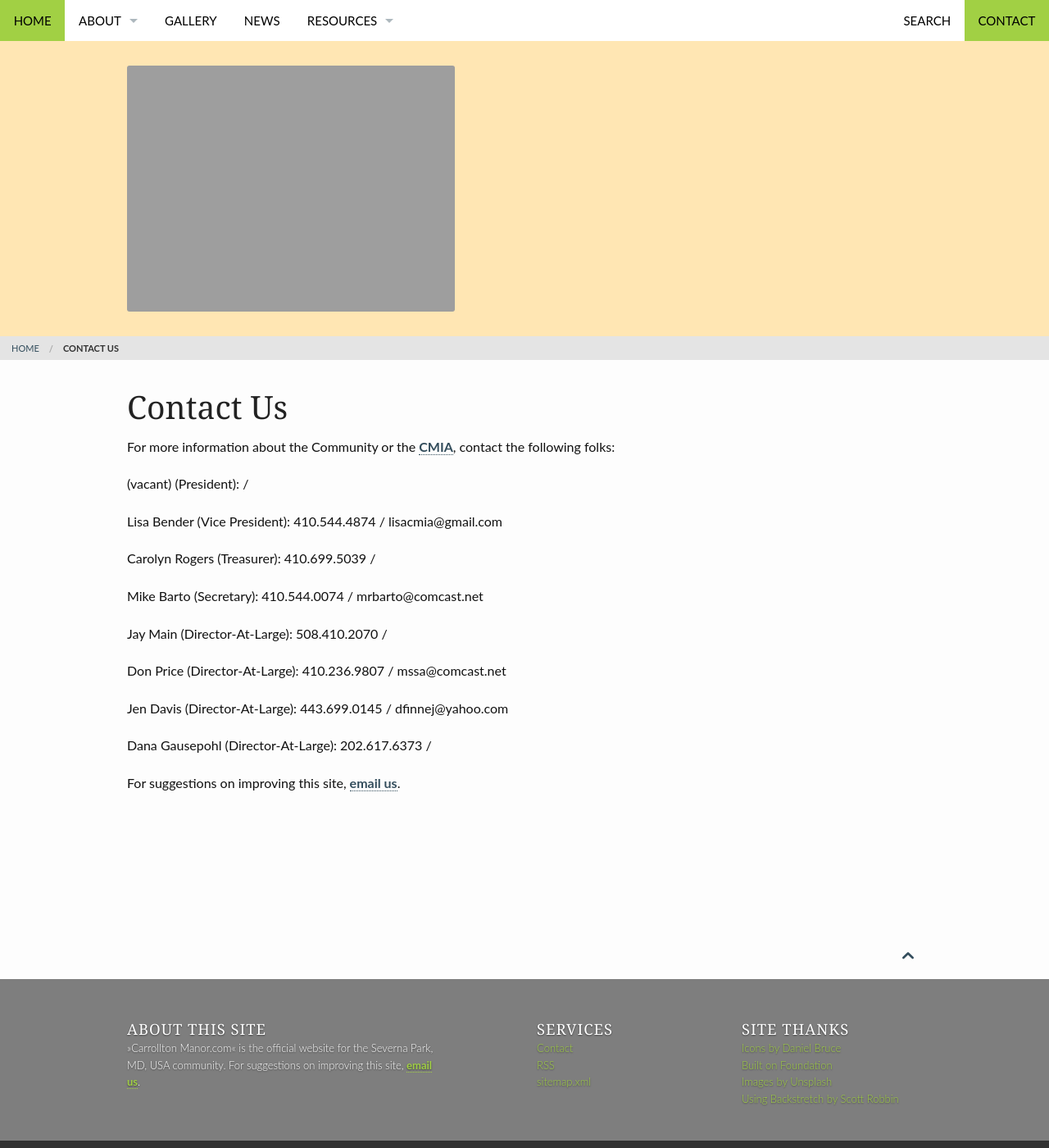
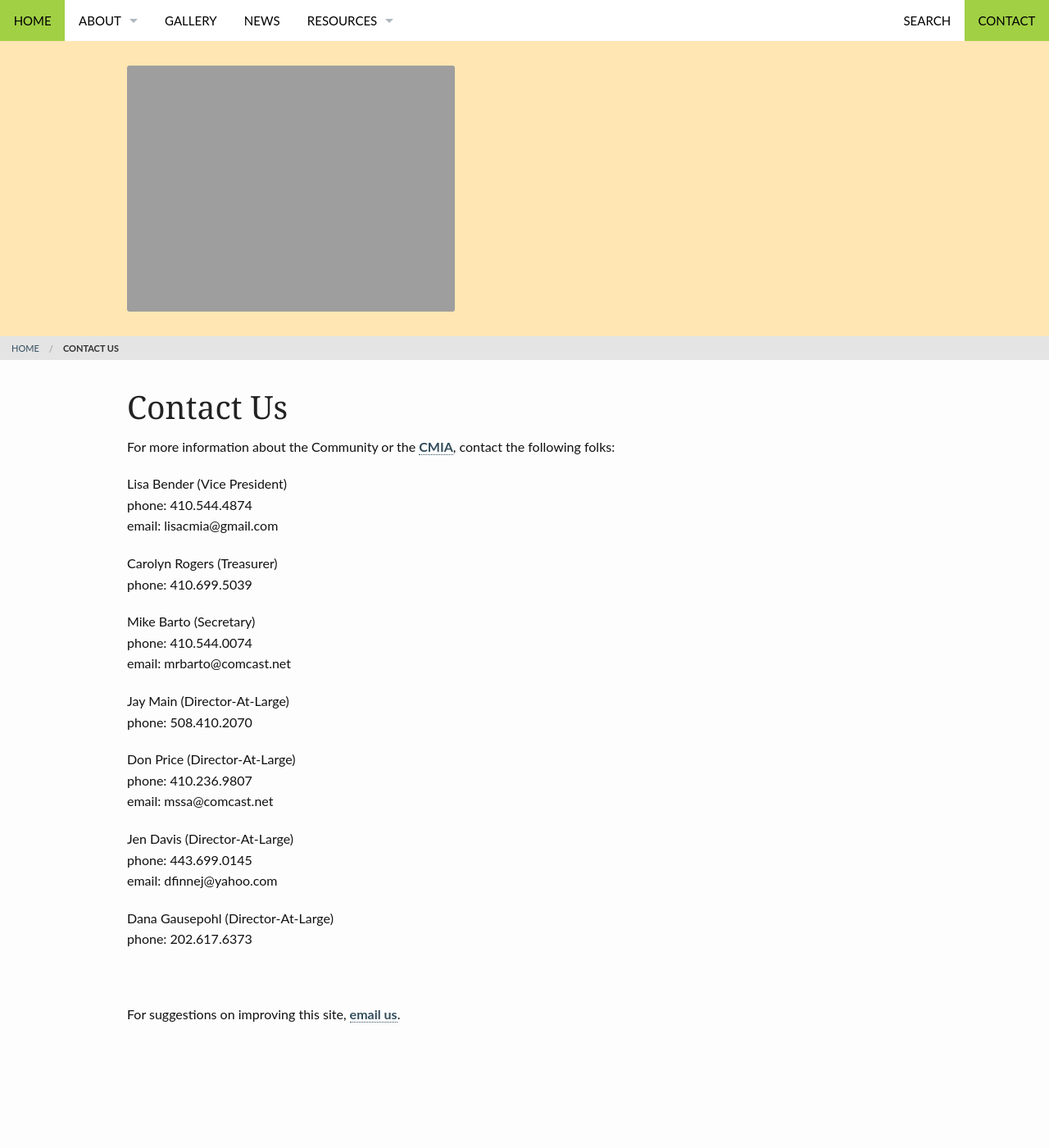
Before and after one commit to carrolltonmanor/carrolltonmanor.github.io, a Jekyll site: the page built from pages/contact.md, in a window 1280 px wide and 1400 px high. Shown: the whole window at 82% size. Built offline with Jekyll 4.4.1, drawn with Linux system fonts in a browser that asks for light colours.

Commit message:
cleaned up presentation of board on contact page

```diff
--- a/_data/people.yml
+++ b/_data/people.yml
@@ -26,9 +26,11 @@ jdavis:
 lserio:
   name:  Lillian Serio
   phone:  410.647.5450
+  email:  UNKNOWN
 
 vacant-kids:
   name:  (vacant)
+  phone:  UNKNOWN
   email:  CMIAkids@gmail.com
 
 dkochanski:
@@ -48,21 +50,25 @@ sdimauro:
 
 webmaster:
   name:  Steve DiMauro
+  phone:  UNKNOWN
   email:  carrolltonmanorweb@gmail.com
 
 jmain:
   name:  Jay Main
   phone:  508.410.2070
+  email:  UNKNOWN
 
 crogers:
   name:  Carolyn Rogers
   phone:  410.699.5039
+  email:  UNKNOWN
 
 dgausepohl:
   name:  Dana Gausepohl
   phone:  202.617.6373
+  email:  UNKNOWN
 
 vacant:
   name:  (vacant)
-  phone:
-  email:
+  phone:  UNKNOWN
+  email:  UNKNOWN
--- a/pages/contact.md
+++ b/pages/contact.md
@@ -13,13 +13,17 @@ breadcrumb: true
 For more information about the Community or the <a href="/cmia">CMIA</a>, contact the following folks:
 
 {% for person in site.data.board_roles %}
+{% if person.id != 'vacant' %}
+  {% assign ph = site.data.people | map: person.id | map: 'phone' %}
+  {% assign em = site.data.people | map: person.id | map: 'email' %}
 
-  {% assign this_phone = site.data.people | map: person.id | map: 'phone' %}
-  {% assign this_email = site.data.people | map: person.id | map: 'email' %}
-
-  {{ site.data.people | map: person.id | map: 'name'}} ({{ person.title }}):  {{ this_phone }} / {{ this_email }}
-
+  {{ site.data.people | map: person.id | map: 'name'}} ({{ person.title }})
+  <br>
+  {% if ph contains 'UNKNOWN' %} {% else %} phone: {{ ph }} <br> {% endif %}
+  {% if em contains 'UNKNOWN' %} {% else %} email: {{ em }} <br> {% endif %}
+{% endif %}
 {% endfor %}
 
+<br>
 
 For suggestions on improving this site, <a href="mailto:carrolltonmanorweb@gmail.com">email us</a>.
```
